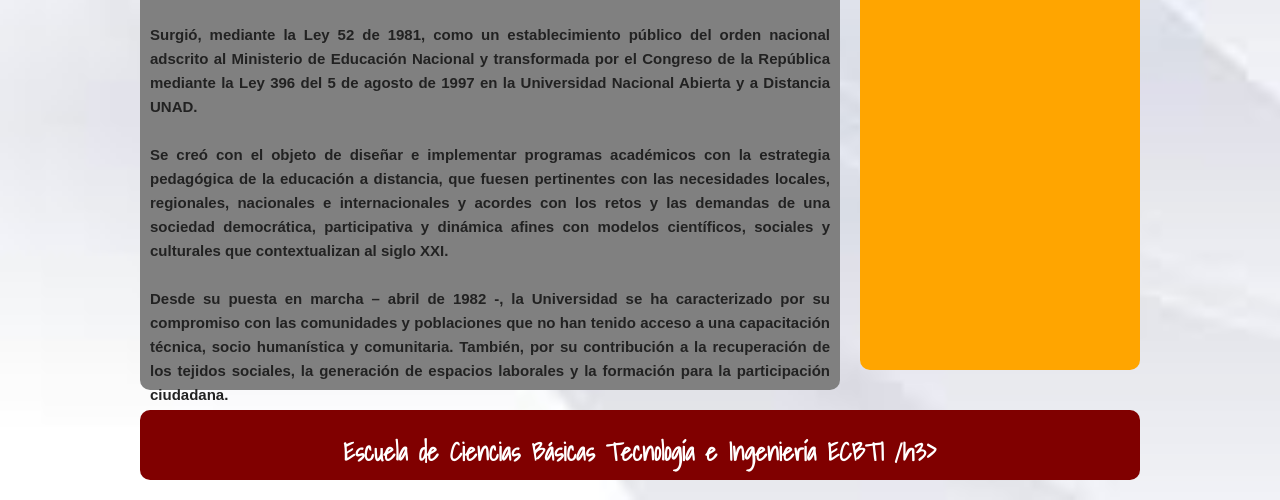
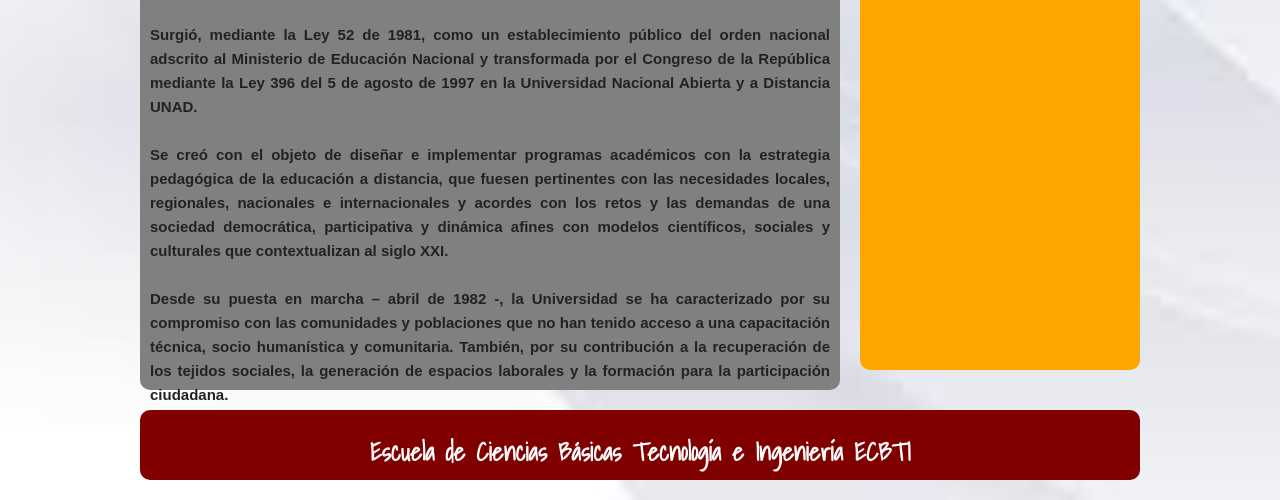
Before and after one commit to angelamejia/sitio, a plain HTML site: page html5 y css/index.html in a window 1280 px wide. Shown: the part 435-935 px from the top of the page. Drawn offline with nearby package versions, Linux system fonts and the light colour scheme.

Commit message:
version 1.2
cambio index.html linea 79

```diff
--- a/html5 y css/index.html
+++ b/html5 y css/index.html
@@ -76,7 +76,7 @@
 
 </aside>
 
-<Footer><h3> Escuela de Ciencias Básicas Tecnología e Ingeniería ECBTI /h3></Footer>
+<Footer><h3> Escuela de Ciencias Básicas Tecnología e Ingeniería ECBTI </h3></Footer>
 
 
 
```
